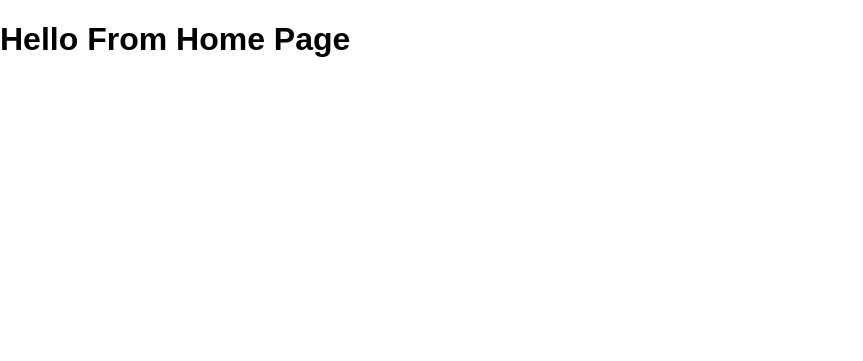
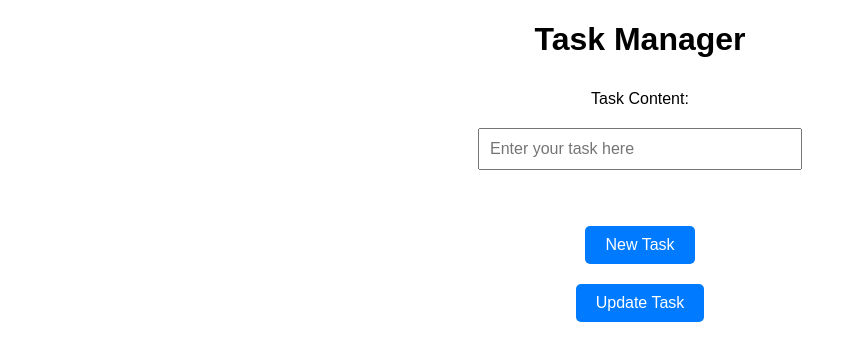
Before and after one commit to mohamedelhariry00/FlaskRepo, a Flask app: page / in a window 1280 px wide. Shown: the top 361 px of the page, without its empty margins (0-863 px from the left). Run offline with Flask 3, Linux system fonts and the light colour scheme.

Commit message:
updated file

```diff
--- a/app.py
+++ b/app.py
@@ -24,8 +24,31 @@ with app.app_context():
 
 @app.route("/")
 def homePage():
+    # tasks = Todo.query.all()
     return render_template("homepage.html", pagetitle="Home Page")
 
+@app.route('/add', methods=['POST'])
+def add():
+    task_content = request.form['content']
+    new_task = Todo(content=task_content)
+    db.session.add(new_task)
+    db.session.commit()
+    return render_template('confirm.html', pagetitle="Confirmation Page", task=task_content)
+
+@app.route('/update', methods=['GET', 'POST'])
+def update():
+    tasks = Todo.query.order_by(Todo.date_created.desc()).limit(5).all()  # Fetch last 5 tasks
+    if request.method == 'POST':
+        task_id = int(request.form['task_id'])  # Task ID to be updated
+        new_content = request.form['content']   # Updated task content
+        task = Todo.query.get(task_id)          # Fetch the task by ID
+        if task:
+            task.content = new_content
+            db.session.commit()
+            return render_template('confirm.html',pagetitle="Confirmation Page", task=new_content)
+        else:
+            return "Task not found!", 404
+    return render_template('update.html', pagetitle="Update Page", tasks=tasks)
 
 if __name__ == "__main__":
     app.run(debug=True, port=9000)
--- a/static/CSS/main.css
+++ b/static/CSS/main.css
@@ -1,4 +1,71 @@
 body {
+    display: flex;
+    flex-direction: column;
+    justify-content: center;
+    align-items: center;
     margin: 0;
-    font-family: sans-serif;
+    font-family: Arial, sans-serif;
+    text-align: center;
 }
+
+form {
+    display: flex;
+    flex-direction: column;
+    align-items: center;
+    margin-bottom: 20px;
+}
+
+label, input, button, a {
+    margin: 10px 0;
+}
+
+input {
+    padding: 10px;
+    width: 300px;
+    font-size: 16px;
+}
+
+button, .btn-update {
+    padding: 10px 20px;
+    font-size: 16px;
+    color: white;
+    background-color: #007BFF;
+    border: none;
+    border-radius: 5px;
+    text-decoration: none;
+}
+
+button:hover, .btn-update:hover {
+    background-color: #0056b3;
+}
+
+.btn-update {
+    display: inline-block;
+}
+
+.recent-tasks {
+    position: absolute;
+    right: 20px;
+    top: 50px;
+    text-align: left;
+}
+
+.recent-tasks h3 {
+    margin-bottom: 10px;
+}
+
+.recent-tasks ul {
+    list-style: none;
+    padding: 0;
+}
+
+.recent-tasks li {
+    margin-bottom: 5px;
+}
+
+.task {
+    font-size: 24px;
+    font-weight: bold;
+    text-transform: uppercase;
+    margin: 20px 0;
+}
--- a/templates/homepage.html
+++ b/templates/homepage.html
@@ -6,5 +6,13 @@
 
 
 {% block body %}
-<h1>Hello From Home Page </h1>
+<h1>Task Manager</h1>
+<form action="/add" method="POST">
+    <label for="content">Task Content:</label>
+    <input type="text" id="content" name="content" placeholder="Enter your task here" required>
+    <br><br>
+    <button type="submit" class="btn-new">New Task</button>
+    <a href="/update" class="btn-update">Update Task</a>
+</form>
+
 {% endblock %}
```
Also changed, not shown: instance/test.db.
